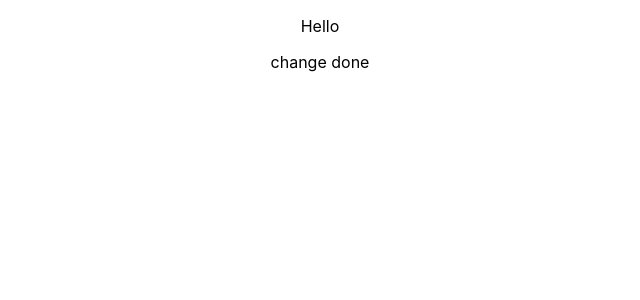
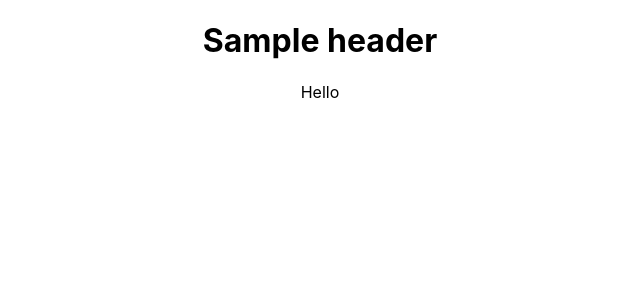
Before and after one commit to AiwinrajWono/Wono, a React (Create React App) app in the folder frontend/: page /test in a window 1280 px wide. Shown: the top 300 px of the page, without its empty margins (320-960 px from the left). Built offline with nearby package versions, Linux system fonts and the light colour scheme.

Commit message:
create organized structure

```diff
--- a/frontend/src/App.js
+++ b/frontend/src/App.js
@@ -1,11 +1,10 @@
-import logo from './logo.svg';
 import './App.css';
+import AppStruct from './structure/AppStruct';
 
 function App() {
   return (
     <div className="App">
-     <p>Hello</p>
-     <p>change done</p>
+     <AppStruct />
     </div>
   );
 }
--- /dev/null
+++ b/frontend/src/layout/AppBody.js
@@ -0,0 +1,12 @@
+import React from 'react'
+import Homepage from '../pages/Homepage'
+
+const AppBody = () => {
+  return (
+    <div>
+      <Homepage />
+    </div>
+  )
+}
+
+export default AppBody
--- /dev/null
+++ b/frontend/src/layout/AppHeader.js
@@ -0,0 +1,11 @@
+import React from 'react'
+
+const AppHeader = () => {
+  return (
+    <div>
+      <h1>Sample header</h1>
+    </div>
+  )
+}
+
+export default AppHeader
--- /dev/null
+++ b/frontend/src/pages/Homepage.js
@@ -0,0 +1,11 @@
+import React from 'react'
+
+const Homepage = () => {
+  return (
+    <div>
+      <p>Hello</p>
+    </div>
+  )
+}
+
+export default Homepage
--- /dev/null
+++ b/frontend/src/structure/AppStruct.js
@@ -0,0 +1,14 @@
+import React from 'react'
+import AppHeader from '../layout/AppHeader'
+import AppBody from '../layout/AppBody'
+
+const AppStruct = () => {
+  return (
+    <div>
+      <AppHeader />
+      <AppBody />
+    </div>
+  )
+}
+
+export default AppStruct
```
